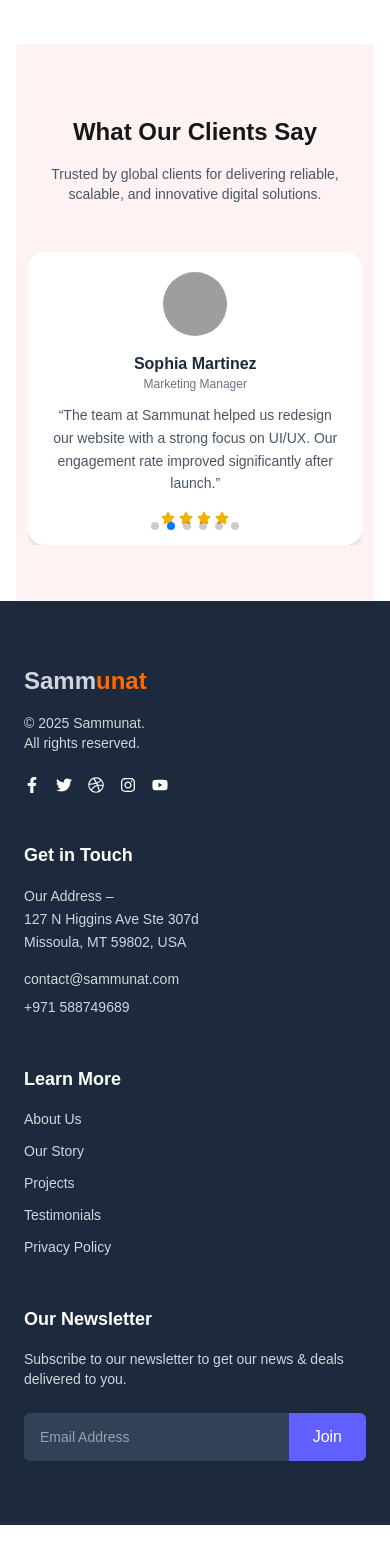
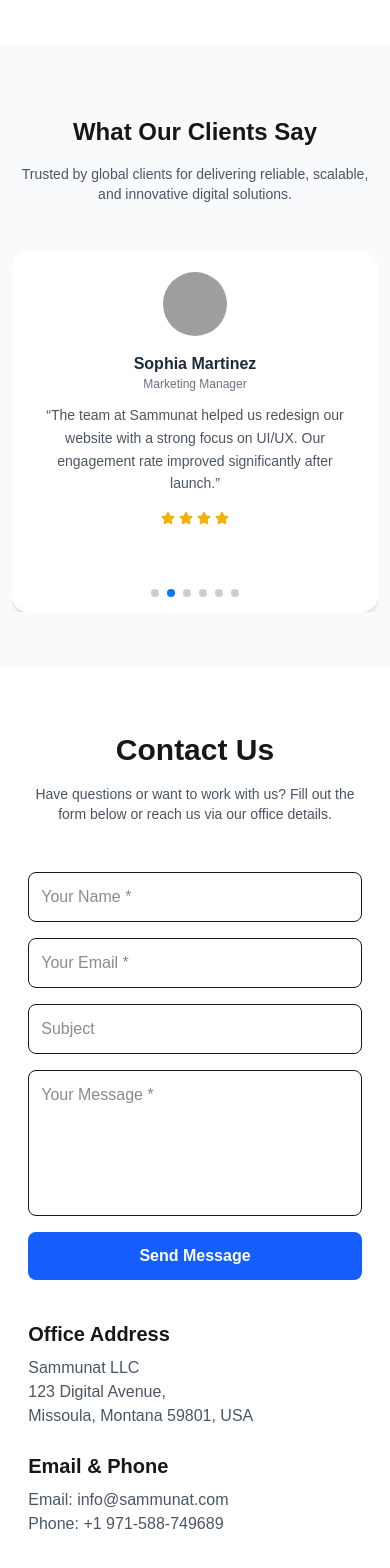
Before and after one commit to Takdirul-Rijan/sammunat-llc-assignment-nextjs, a Next.js app: page / in a window 390 px wide. Shown: the part 2448-4016 px from the top of the page. Before the commit the page ends 3973 px from the top, so only its background shows below. Built offline with nearby package versions, Linux system fonts and the light colour scheme; grey boxes are pictures that could not be loaded.

Commit message:
created Contact Us section with interactive form and Google Maps embed

```diff
--- a/package.json
+++ b/package.json
@@ -13,6 +13,7 @@
     "react": "19.2.3",
     "react-dom": "19.2.3",
     "react-icons": "^5.5.0",
+    "sweetalert2": "^11.26.17",
     "swiper": "^12.0.3"
   },
   "devDependencies": {
--- a/src/app/page.js
+++ b/src/app/page.js
@@ -1,9 +1,9 @@
+import ContactUs from "@/components/ContactUs";
 import Footer from "@/components/Footer";
 import Hero from "@/components/Hero";
 import Reviews from "@/components/Reviews";
 import Services from "@/components/Services";
 import WhyChooseUs from "@/components/WhyChooseUs";
-import Image from "next/image";
 
 export default function Home() {
   return (
@@ -12,6 +12,7 @@
       <Services></Services>
       <WhyChooseUs></WhyChooseUs>
       <Reviews></Reviews>
+      <ContactUs></ContactUs>
       <Footer></Footer>
     </main>
   );
--- /dev/null
+++ b/src/components/ContactUs.jsx
@@ -0,0 +1,134 @@
+"use client";
+import React, { useState } from "react";
+import Swal from "sweetalert2";
+
+const ContactUs = () => {
+  const [formData, setFormData] = useState({
+    name: "",
+    email: "",
+    subject: "",
+    message: "",
+  });
+
+  const handleChange = (e) => {
+    setFormData({ ...formData, [e.target.name]: e.target.value });
+  };
+
+  const handleSubmit = (e) => {
+    e.preventDefault();
+
+    if (!formData.name || !formData.email || !formData.message) {
+      Swal.fire({
+        icon: "error",
+        title: "Oops...",
+        text: "Please fill all required fields!",
+      });
+      return;
+    }
+
+    Swal.fire({
+      icon: "success",
+      title: "Message Sent!",
+      text: `Thank you, ${formData.name}. We'll get back to you soon.`,
+    });
+
+    setFormData({
+      name: "",
+      email: "",
+      subject: "",
+      message: "",
+    });
+  };
+
+  return (
+    <section id="contact" className="w-11/12 mx-auto py-16 px-3 bg-white">
+      <div className="text-center mb-12">
+        <h2 className="text-3xl sm:text-4xl font-bold mb-4">Contact Us</h2>
+        <p className="text-gray-600 max-w-2xl mx-auto text-sm sm:text-base">
+          Have questions or want to work with us? Fill out the form below or
+          reach us via our office details.
+        </p>
+      </div>
+
+      <div className="flex flex-col lg:flex-row gap-10">
+        <form className="flex-1 flex flex-col gap-4" onSubmit={handleSubmit}>
+          <input
+            type="text"
+            name="name"
+            placeholder="Your Name *"
+            value={formData.name}
+            onChange={handleChange}
+            required
+            className="p-3 border rounded-lg focus:outline-none focus:ring-2 focus:ring-blue-500"
+          />
+          <input
+            type="email"
+            name="email"
+            placeholder="Your Email *"
+            value={formData.email}
+            onChange={handleChange}
+            required
+            className="p-3 border rounded-lg focus:outline-none focus:ring-2 focus:ring-blue-500"
+          />
+          <input
+            type="text"
+            name="subject"
+            placeholder="Subject"
+            value={formData.subject}
+            onChange={handleChange}
+            className="p-3 border rounded-lg focus:outline-none focus:ring-2 focus:ring-blue-500"
+          />
+          <textarea
+            name="message"
+            placeholder="Your Message *"
+            value={formData.message}
+            onChange={handleChange}
+            required
+            rows={5}
+            className="p-3 border rounded-lg focus:outline-none focus:ring-2 focus:ring-blue-500 resize-none"
+          />
+          <button
+            type="submit"
+            className="bg-blue-600 text-white font-semibold py-3 rounded-lg hover:bg-blue-700 transition"
+          >
+            Send Message
+          </button>
+        </form>
+
+        <div className="flex-1 flex flex-col gap-6">
+          <div>
+            <h3 className="text-xl font-semibold mb-2">Office Address</h3>
+            <p className="text-gray-600">
+              Sammunat LLC
+              <br />
+              123 Digital Avenue,
+              <br />
+              Missoula, Montana 59801, USA
+            </p>
+          </div>
+
+          <div>
+            <h3 className="text-xl font-semibold mb-2">Email & Phone</h3>
+            <p className="text-gray-600">
+              Email: info@sammunat.com <br />
+              Phone: +1 971-588-749689
+            </p>
+          </div>
+
+          <div className="w-full h-64">
+            <iframe
+              title="Sammunat Office Location"
+              src="https://www.google.com/maps/embed?pb=!1m18!1m12!1m3!1d2969.901729796031!2d-114.012345678!3d46.872345678!2m3!1f0!2f0!3f0!3m2!1i1024!2i768!4f13.1!3m3!1m2!1s0x536f95e8c1234567%3A0xabcdef1234567890!2sMissoula%2C%20Montana!5e0!3m2!1sen!2sus!4v1700000000000!5m2!1sen!2sus"
+              className="w-full h-full rounded-lg border-0"
+              allowFullScreen=""
+              loading="lazy"
+              referrerPolicy="no-referrer-when-downgrade"
+            ></iframe>
+          </div>
+        </div>
+      </div>
+    </section>
+  );
+};
+
+export default ContactUs;
--- a/src/components/Hero.jsx
+++ b/src/components/Hero.jsx
@@ -2,7 +2,10 @@
 
 export default function Hero() {
   return (
-    <section className="min-h-screen flex items-center justify-center px-6 pt-20">
+    <section
+      id="home"
+      className="min-h-screen flex items-center justify-center px-6 pt-20"
+    >
       <div className="max-w-3xl text-center">
         <h1 className="text-4xl md:text-5xl font-bold mb-4">
           Build Smarter Digital Solutions
--- a/src/components/Navbar.jsx
+++ b/src/components/Navbar.jsx
@@ -10,10 +10,26 @@
         </h2>
 
         <ul className="hidden md:flex items-center gap-6 text-gray-700">
-          <li className="hover:text-blue-600 cursor-pointer">Home</li>
-          <li className="hover:text-blue-600 cursor-pointer">Services</li>
-          <li className="hover:text-blue-600 cursor-pointer">Why Us</li>
-          <li className="hover:text-blue-600 cursor-pointer">Contact</li>
+          <li>
+            <a href="#home" className="hover:text-blue-600">
+              Home
+            </a>
+          </li>
+          <li>
+            <a href="#services" className="hover:text-blue-600">
+              Services
+            </a>
+          </li>
+          <li>
+            <a href="#why-us" className="hover:text-blue-600">
+              Why Us
+            </a>
+          </li>
+          <li>
+            <a href="#contact" className="hover:text-blue-600">
+              Contact
+            </a>
+          </li>
         </ul>
 
         <button className="hidden md:block px-5 py-2 bg-blue-600 text-white rounded-md hover:bg-blue-700 transition">
--- a/src/components/ReviewCard.jsx
+++ b/src/components/ReviewCard.jsx
@@ -4,7 +4,11 @@
   const fullStars = Math.floor(review.rating);
 
   return (
-    <div className="bg-white p-5 sm:p-6 rounded-2xl shadow-md text-center hover:shadow-xl transition w-full max-w-sm mx-auto">
+    <div
+      className="bg-white p-5 sm:p-6 rounded-2xl shadow-md hover:shadow-xl transition
+                    w-full max-w-sm mx-auto text-center
+                    h-[360px] flex flex-col"
+    >
       <img
         src={review.avatar}
         alt={review.name}
@@ -17,11 +21,12 @@
 
       <p className="text-xs sm:text-sm text-gray-500 mb-3">{review.role}</p>
 
-      <p className="text-gray-600 text-sm leading-relaxed mb-4 line-clamp-4">
+      <p className="text-gray-600 text-sm leading-relaxed line-clamp-4">
         “{review.comment}”
       </p>
 
-      <div className="flex justify-center gap-1 text-yellow-500">
+      {/* Stars slightly above bottom */}
+      <div className="mt-4 flex justify-center gap-1 text-yellow-500">
         {Array.from({ length: fullStars }).map((_, i) => (
           <FaStar key={i} size={14} />
         ))}
--- a/src/components/Reviews.jsx
+++ b/src/components/Reviews.jsx
@@ -18,7 +18,7 @@
   }, []);
 
   return (
-    <section className="w-11/12 mx-auto py-14 px-3 bg-red-50">
+    <section className="mx-auto py-14 px-3 bg-gray-50">
       <div className="text-center mb-12">
         <h3 className="text-2xl sm:text-3xl font-bold my-4">
           What Our Clients Say
--- a/src/components/Services.jsx
+++ b/src/components/Services.jsx
@@ -23,7 +23,7 @@
   ];
 
   return (
-    <section className="py-20 bg-gray-50">
+    <section id="services" className="py-20 bg-gray-50">
       <div className="max-w-7xl mx-auto px-6 text-center">
         <h2 className="text-3xl md:text-4xl font-bold mb-12">Our Services</h2>
 
--- a/src/components/WhyChooseUs.jsx
+++ b/src/components/WhyChooseUs.jsx
@@ -20,7 +20,7 @@
   ];
 
   return (
-    <section className="py-20 bg-white">
+    <section id="why-us" className="py-20 bg-white">
       <div className="max-w-7xl mx-auto px-6 text-center">
         <h2 className="text-3xl md:text-4xl font-bold mb-12">Why Choose Us</h2>
 
```
Also changed, not shown: 1 other file (tests, documents, lock files or other folders).
